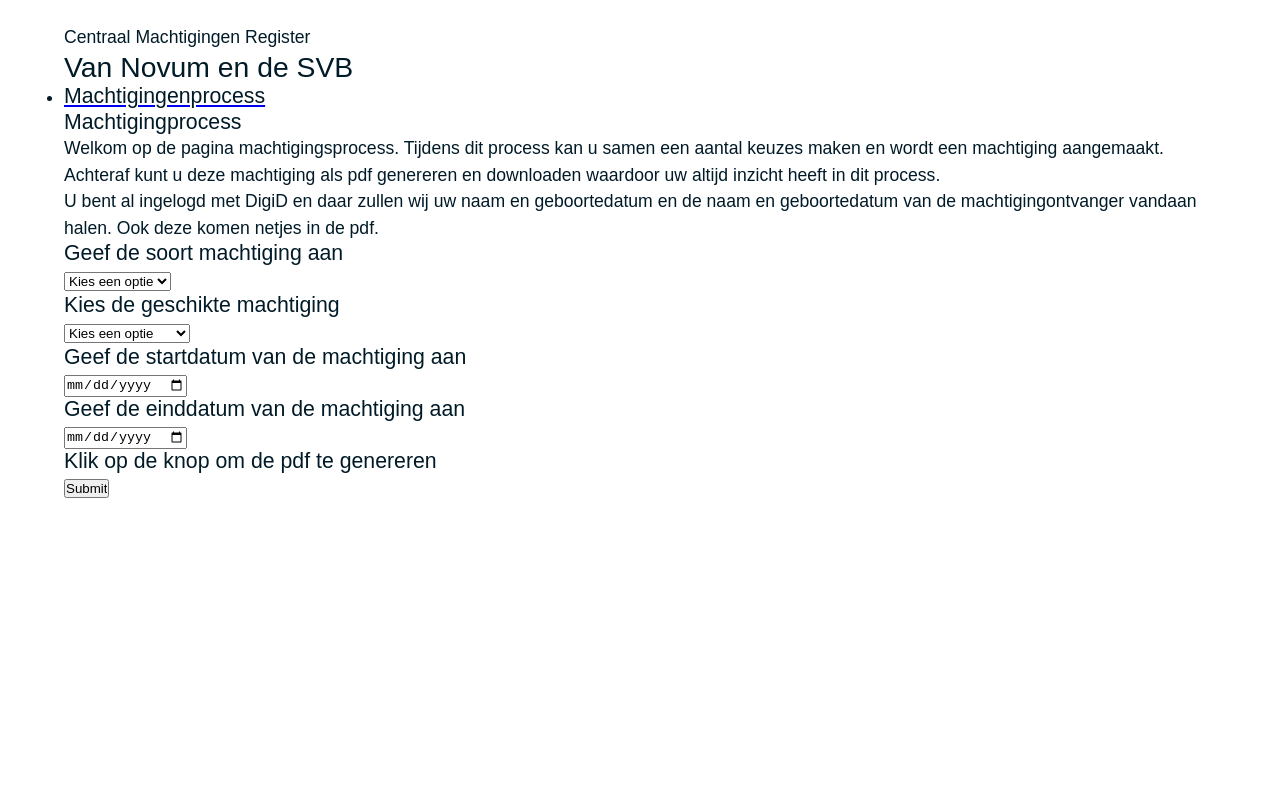
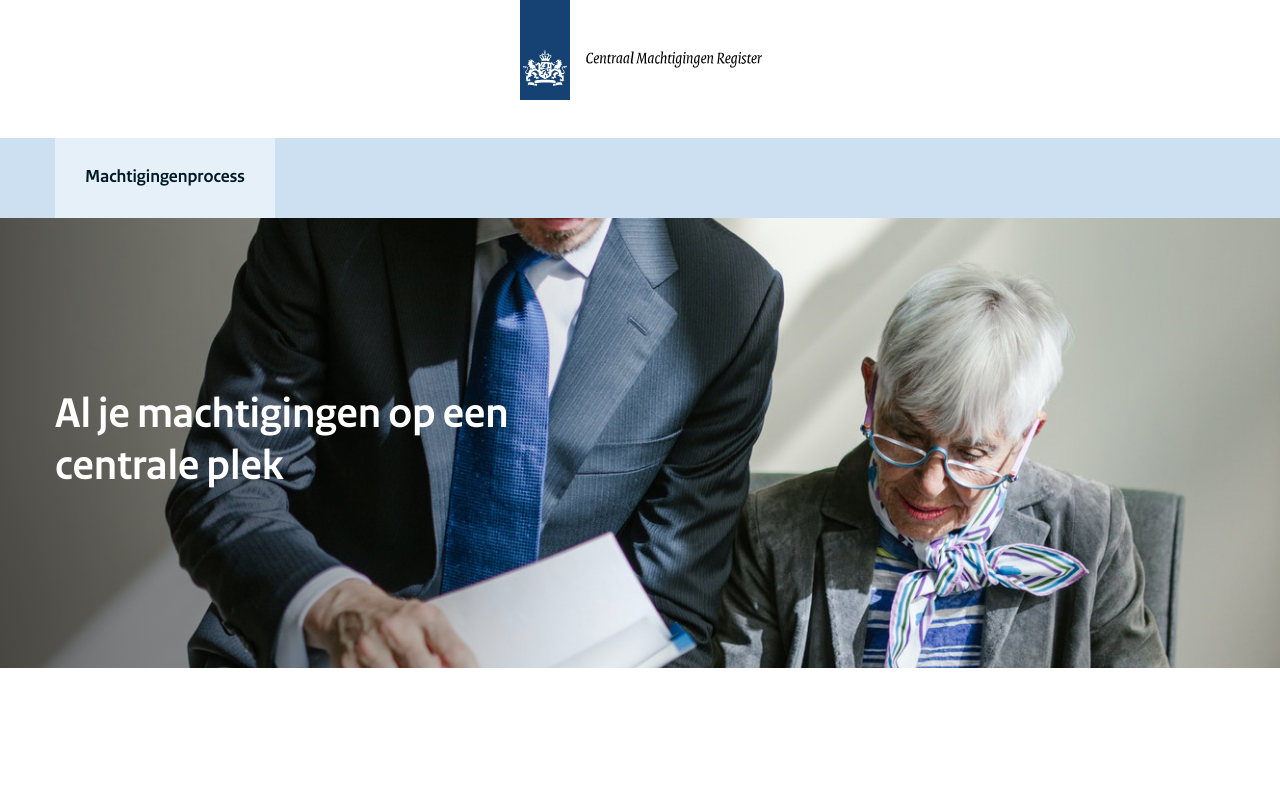
Before and after one commit to WouterDeveloper/Machtigingprocess, a website: page index.html in a window 1280 px wide. Shown: the top 785 px of the page. Drawn offline with nearby package versions, Linux system fonts and the light colour scheme; files that its build step writes are made by us from their sources; files whose address does not match are found by name.

Commit message:
Eerste versie stijl pagina toegevoegd: websitestijl algemeen en form betere ux stijl

```diff
--- a/index.html
+++ b/index.html
@@ -1,50 +1,59 @@
 <!DOCTYPE html>
 <html>
 <head>
-    <title>Portfolio</title>
+    <title>Prototype machtigingenprocess en pdf generatie</title>
     <script type='text/javascript' src="dist/js/jquery-3.6.0.slim.min.js"></script>
     <script type='text/javascript' src="dist/js/jspdf.min.js"></script>
     <script type="text/javascript" src="dist/js/pdf_img.js"></script>
+    <script src="//use.fontawesome.com/0a5f10fda5.js"></script>
     <link rel="stylesheet" type="text/css" href="dist/css/main.css">
     <link href="https://fonts.googleapis.com/css2?family=Open+Sans:wght@300;400;600;700&display=swap" rel="stylesheet">
     <!-- <link rel="stylesheet" href="https://unpkg.com/aos@next/dist/aos.css" /> -->
     <meta content="width=device-width, initial-scale=1" name="viewport" />
 </head>
 <body>
-    <main id="page">
-        <div class="container grid">
-            <header class="header" id="header">
-                <h1 class="header__title"></h1>
-                    Centraal Machtigingen Register
-                </h1>
-                <h2 class="header__undertitle">
-                   Van Novum en de SVB
-                </h2>
-                <nav>
-                    <ul>
-                        <li><a href="index.html" class="active"><h3>Machtigingenprocess</h3></a></li>
+    <header class="banner_top" role="banner">
+        <a href="index.html">
+            <img class="banner_top_logo" src="dist/img/cmr_logo.svg" alt="Centraal Machtigingen Register logo" />
+        </a>
+    </header>
+    <nav aria-label="Hoofdmenu">
+        <div class="container">
+            <ul class="menubar_navigation" role="menubar" aria-label="Centraal Machtigingen Register">
+                <li class="active" role="none">
+                    <a role="menuitem" href="#Machtigingenprocess">
+                        Machtigingenprocess
+                    </a>
+                </li>
             </ul>
+        </div>
     </nav>
-            </header>
-        <div class="content">
-        <section class="intro" id="intro">
-            <article class=intro__textblock>
-                <header class="intro__textblock__title">
-                    <h3>Machtigingprocess</h3>
-                </header>
-                <p class="intro__textblock__text">
+    <main id="main">
+        <div class="top_img_header" aria-label="Twee personen samen aan het machtigen" title="Twee personen samen aan het machtigen"
+        style="background-image: url('dist/img/content-header_background-image.jpg')">
+            <div class="container">
+                <div class="top_img_text">
+                    <h1>Al je machtigingen op een centrale plek</h1>
+                </div>
+            </div>
+        </div>
+        <div class="intro_text">
+            <div class="container">
+                <article class="intro_text_wrap">
+                    <h2>Het Machtigingprocess</h2>
+                    <p>
                         Welkom op de pagina machtigingsprocess. Tijdens dit process kan u samen een aantal keuzes maken en wordt een machtiging aangemaakt.
                         Achteraf kunt u deze machtiging als pdf genereren en downloaden waardoor uw altijd inzicht heeft in dit process.
                     </p>
                 </article>
-            <aside class="intro__information">
+                <article class="intro_text_wrap">
                     <p>
                         U bent al ingelogd met DigiD en daar zullen wij uw naam en geboortedatum en de naam en geboortedatum van de machtigingontvanger vandaan halen.
                         Ook deze komen netjes in de pdf.
                     </p>
-            </aside>
-            <article class="form">
-                <div class="row">
+                </article>
+                <form action="" class="form">
+                    <div class="form-row">
                         <h3>Geef de soort machtiging aan</h3>
                         <select name="machtiging-soort" id="machtiging-soort">
                             <option disabled selected value> Kies een optie </option>
@@ -52,7 +61,9 @@
                             <option value="Gesteldheid">Gesteldheid</option>
                             <option value="Volmacht">Volmacht</option>
                             <option value="Zorg">Zorg</option>
-                    </select><br>
+                        </select>
+                    </div>
+                    <div class="form-row">
                         <h3>Kies de geschikte machtiging</h3>
                         <select name="machtiging-naam" id="machtiging-naam">
                             <option disabled selected value> Kies een optie </option>
@@ -65,20 +76,27 @@
                             <option value="Belastingen 2025">Belastingen 2025</option>
                             <option value="Rekeningen">Rekeningen</option>
                             <option value="Alles">Alle financiëen</option>
-                        </select><br>
+                        </select>
+                    </div>
+                    <div class="form-row">
                         <h3>Geef de startdatum van de machtiging aan</h3>
-                    <input type="date" id="machtiging-startDatum" value="03-06-2021" min="03-06-2021" max="03-06-2025" /><br>
+                        <input type="date" id="machtiging-startDatum" value="03-06-2021" min="03-06-2021" max="03-06-2025" />
+                    </div>
+                    <div class="form-row">
                         <h3>Geef de einddatum van de machtiging aan</h3>
                         <input type="date" id="machtiging-eindDatum" value="03-06-2021" min="03-06-2021" max="03-06-2025" /><br>
                         <h3>Klik op de knop om de pdf te genereren</h3>
-                    <input type="button" id="button" value="Submit"/>
-                    </article>
-                </section>
                     </div>
-            <footer id="contact">
-            </footer>
+                    <div class="form-row">
+                        <input type="button" class="form-submit" id="button" value="Stuur op en download pdf"/>
+                    </div>
+                </form>
+            </div>
         </div>
     </main>
+    <footer>
+
+    </footer>
     <script type="text/javascript" src="dist/js/pdf_img.js"></script>
     <script type='text/javascript' src="dist/js/main.js"></script>
 </body>
--- a/src/sass/components/_content.scss
+++ b/src/sass/components/_content.scss
@@ -0,0 +1,138 @@
+.top_img_header{
+    position: relative;
+    height: 450px;
+    width: 100%;
+    display: flex;
+    flex-flow: column;
+    background-size: cover;
+    justify-content: center;
+    background-position: center center;
+    &:before{
+        content: "";
+        position: absolute;
+        top: 0;
+        right: 50%;
+        bottom: 0;
+        left: 0;
+        background-image: linear-gradient(90deg, rgba(0,0,0,0.6), transparent);
+        z-index: 1;
+    }
+    .top_img_text{
+        position: relative;
+        z-index: 99;
+        grid-column: 1/6;
+        h1{
+            font-family: $font-primary;
+            font-display: swap;
+            font-size: 42px;
+            line-height: 52px;
+            color: $white;
+        }
+    }
+}
+
+.intro_text{
+    margin-top: 120px;
+    .intro_text_wrap{
+        position: relative;
+        grid-column: 1/8;
+        h2{
+            font-family: $font-primary;
+            font-display: swap;
+            color: $font-color-primary;
+            font-size: 32px;
+            line-height: 42px;
+            margin-bottom: 30px;
+        }
+        p{
+            color: $font-color-primary;
+            font-size: 16px;
+            line-height: 28px;
+            font-family: $font-secondary;
+        }
+    }
+}
+
+.form{
+    grid-column: 1/8;
+}
+
+$font-stack-sans-serif: Roboto, Helvetica, Arial, sans-serif;
+$font-stack-serif: "Roboto Slab", Times, "Times New Roman", serif;
+
+
+select, textarea, input {
+	width: 100%;
+	padding: .5em;
+	margin: 0;
+	font-family: $font-secondary;
+	font-weight: 400;
+	font-size: 1rem;
+	color: $font-color-primary;
+}
+
+input[type=submit] {
+	cursor: pointer;
+}
+
+
+/* input border bottom animation on focus */
+
+.input-animate {
+	position: relative;
+	-webkit-transition: color 200ms ease-in-out;
+	-o-transition: color 200ms ease-in-out;
+	transition: color 200ms ease-in-out;
+	&:before {
+		content: "";
+		position: absolute;
+		bottom: 0;
+		left: 0;
+		width: 0;
+		border-bottom: solid 3px;
+		color: $font-color-secondary;
+		-webkit-transition: width 200ms ease-in-out;
+		-o-transition: width 200ms ease-in-out;
+		transition: width 200ms ease-in-out;
+	}
+}
+
+.input-animate-target {
+	border: none;
+	&:focus, &:valid {
+		outline: none;
+	}
+	&:focus ~ .input-animate:before, &:valid ~ .input-animate:before {
+		width: 100%;
+	}
+}
+
+
+/* form */
+
+
+.form-row {
+	position: relative;
+	margin-top: 1em;
+}
+
+.form {
+    select, input {
+	margin-bottom: .2em;
+}
+}
+
+.form-submit {
+	display: block;
+	width: 75%;
+	padding: 1em;
+	border: none;
+	margin: 2em auto 0;
+	background-color: $rijksoverheid-donkerblauw;
+	font-weight: 700;
+	color: white;
+	transition: opacity 200ms ease-in-out;
+	&:hover, &:focus {
+		opacity: .6;
+	}
+}
--- a/src/sass/components/_footer.scss
+++ b/src/sass/components/_footer.scss
@@ -0,0 +1,3 @@
+footer{
+    height:10vh;
+}
--- a/src/sass/components/_header.scss
+++ b/src/sass/components/_header.scss
@@ -0,0 +1,48 @@
+header{
+    height: 100%;
+    padding-bottom: 30px;
+    background: $white;
+    a{
+        width: 244px;
+        display: block;
+        position: relative;
+        left: 50%;
+        transform: translateX(-120px);
+        img{
+
+            height: 100px;
+        }
+    }
+}
+
+nav{
+    height: 80px;
+    background: $lightblue;
+    grid-column: 1/9;
+    li{
+        height: 80px;
+        line-height: 80px;
+        padding: 0px 30px;
+        font-family: $font-primary;
+        font-display: swap;
+        &.active{
+            background: $lighterblue;
+            &:hover{
+                cursor: not-allowed;
+                a{
+                    cursor: not-allowed;
+                }
+            }
+        }
+        &:hover{
+            background: $lighterblue;
+            cursor: pointer;
+        }
+
+        a{
+            color: $font-color-primary;
+            text-decoration: none;
+
+        }
+    }
+}
--- a/src/sass/libs/_elements.scss
+++ b/src/sass/libs/_elements.scss
@@ -1,36 +1,23 @@
-// section{
-//     max-width:100%;
-// }
+html {
+    box-sizing: border-box;
+    -webkit-font-smoothing: antialiased;
+  }
 
-// ul{
-//     list-style:none;
-//     padding:0;
-//     margin:0;
-// }
-
-// li, a{
-//     text-decoration:none;
-//     color: $font-color-primary;
-// }
+  *,
+  *:before,
+  *:after {
+    box-sizing: inherit;
+}
 
 
-// p{
-//     @include breakpoint(sm, max)
-//     {
-//         font-size: $font-size--1;
-//     }
-// }
-
-// h3{
-//     @include breakpoint(sm, max)
-//     {
-//         font-size: $font-size-1;
-//     }
-// }
-
-// h4{
-//     @include breakpoint(sm, max)
-//     {
-//         font-size: $font-size-0!important;
-//     }
-// }
+body{
+    margin: 0;
+    padding: 0;
+    font-weight: 400;
+    text-rendering: optimizeSpeed;
+    -webkit-text-size-adjust: 100%;
+    -moz-text-size-adjust: 100%;
+    text-size-adjust: 100%;
+    scroll-behavior: smooth;
+    background: $white;
+}
--- a/src/sass/libs/_grids.scss
+++ b/src/sass/libs/_grids.scss
@@ -1,23 +1,23 @@
 // Container
-.container {
-    position: relative;
-    margin: auto;
-    overflow: hidden;
-    padding: ($gutter) ($gutter*2);
+// .container {
+//     position: relative;
+//     margin: auto;
+//     overflow: hidden;
+//     padding: ($gutter) ($gutter*2);
 
-    @media all and (min-width: $breakpoint-md) and (max-width: $breakpoint-lg) {
-        padding: ($gutter*1) ($gutter*3);
-    }
+//     @media all and (min-width: $breakpoint-md) and (max-width: $breakpoint-lg) {
+//         padding: ($gutter*1) ($gutter*3);
+//     }
 
-    @media all and (min-width: $breakpoint-lg) and (max-width: $breakpoint-xxl) {
-        padding: ($gutter*1.5) ($gutter*4);
-    }
+//     @media all and (min-width: $breakpoint-lg) and (max-width: $breakpoint-xxl) {
+//         padding: ($gutter*1.5) ($gutter*4);
+//     }
 
-    @media all and (min-width: $breakpoint-xxl){
-        padding: ($gutter*2) ($gutter*6);
-    }
+//     @media all and (min-width: $breakpoint-xxl){
+//         padding: ($gutter*2) ($gutter*6);
+//     }
 
-}
+// }
 
 // Css grid
 .grid {
@@ -28,3 +28,18 @@
     }
 
 }
+
+.container{
+    max-width: 1170px;
+    margin-right: auto;
+    margin-left: auto;
+    display: grid;
+    grid-template-rows: auto;
+    min-height: 1px;
+    grid-template-columns: repeat(12, 1fr);
+    grid-gap: 30;
+    align-items: start;
+    padding: 0;
+    margin: 0 auto;
+    position: relative
+}
--- a/src/sass/libs/_reset.scss
+++ b/src/sass/libs/_reset.scss
@@ -1,3 +1,47 @@
+html, body, div, span, applet, object, iframe,
+h1, h2, h3, h4, h5, h6, p, blockquote, pre,
+a, abbr, acronym, address, big, cite, code,
+del, dfn, em, img, ins, kbd, q, s, samp,
+small, strike, strong, sub, sup, tt, var,
+b, u, i, center,
+dl, dt, dd, ol, ul, li,
+fieldset, form, label, legend,
+table, caption, tbody, tfoot, thead, tr, th, td,
+article, aside, canvas, details, embed,
+figure, figcaption, footer, header, hgroup,
+menu, nav, output, ruby, section, summary,
+time, mark, audio, video {
+    margin: 0;
+    padding: 0;
+    border: 0;
+    font-size: 100%;
+    font: inherit;
+    vertical-align: baseline;
+}
+/* HTML5 display-role reset for older browsers */
+article, aside, details, figcaption, figure,
+footer, header, hgroup, menu, nav, section {
+    display: block;
+}
+body {
+    line-height: 1;
+}
+ol, ul {
+    list-style: none;
+}
+blockquote, q {
+    quotes: none;
+}
+blockquote:before, blockquote:after,
+q:before, q:after {
+    content: '';
+    content: none;
+}
+table {
+    border-collapse: collapse;
+    border-spacing: 0;
+}
+
 body {
     padding: 0;
     margin: 0;
--- a/src/sass/libs/_typography.scss
+++ b/src/sass/libs/_typography.scss
@@ -30,9 +30,16 @@
     }
   }
 
-  @font-face{
-    font-family:'rijksoverheidsansheading-bold-bold';
-    src: url('../fonts/rijksoverheidsansheading-bold-bold.ttf') format('truetype');
+  @font-face {
+    font-family: 'RijksoverheidHeading';
+    font-weight: 700;
+    src: url('../fonts/rijksoverheidsansheading-bold.ttf') format("truetype");
+}
+
+@font-face {
+    font-family: 'RijksOverheidText';
+    font-weight: 400;
+    src: url('../fonts/rijksoverheidsanstext-regular.ttf') format("truetype");
 }
 
 @mixin h1 {
@@ -40,8 +47,8 @@
     line-height: $font-heading-line-height;
     font-size: $font-size-7;
     text-transform: unset;
-
     font-weight:$font-weight-light;
+    color:$font-color-primary;
 }
 
 h1,
@@ -55,6 +62,7 @@
     font-size: $font-size-5;
     text-transform: unset;
     font-weight:$font-weight-light;
+    color:$font-color-primary;
 }
 
 h2,
@@ -80,7 +88,7 @@
     line-height: $font-heading-line-height;
     font-size: $font-size-3;
     font-weight:$font-weight-normal;
-    color:$font-color-secondary;
+    color:$font-color-primary;
 }
 
 h4,
@@ -93,7 +101,7 @@
     line-height: $font-heading-line-height;
     font-size: $font-size-2;
     font-weight:$font-weight-normal;
-    color:$font-color-secondary;
+    color:$font-color-primary;
 }
 
 h5,
@@ -119,7 +127,7 @@
     font-size: $font-size-1;
     line-height: $font-body-line-height;
     text-transform: unset;
-    color: $font-color-primary;
+    color:$font-color-primary;
 }
 
 body,
```
Also changed, not shown: src/sass/libs/_variables.scss (+8 -22 lines), src/img/cmr_logo.svg (added), src/img/content-header_background-image.jpg (added). Lines whose indentation alone changed are shown as unchanged.
